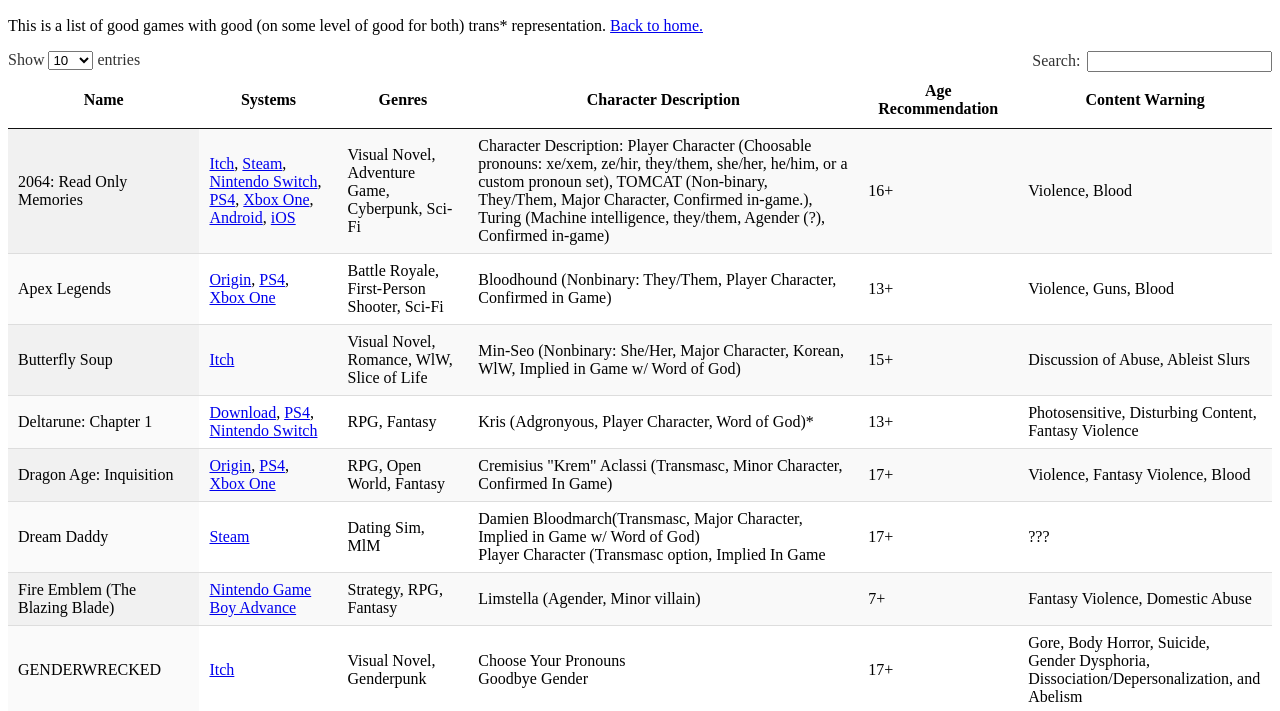
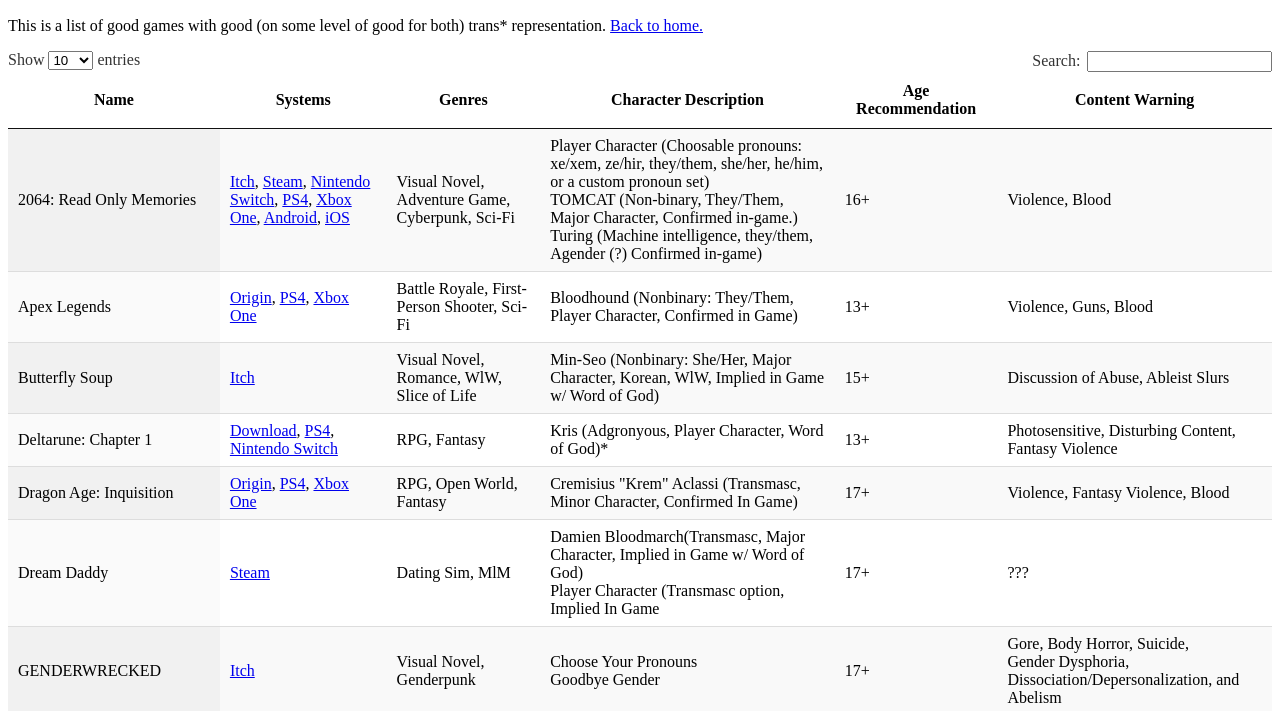
Before and after one commit to thatwannabecat/thatwannabecat.github.io, a plain HTML site: page the_list.html in a window 1280 px wide. Shown: the part 38-749 px from the top of the page. Drawn offline with Linux system fonts and the light colour scheme.

Commit message:
Remove Fire Emblem, Fix formatting on 2064

```diff
--- a/the_list.html
+++ b/the_list.html
@@ -40,7 +40,11 @@
                 <a href="https://apps.apple.com/us/app/read-only-memories-type-m/id1342383410">iOS</a>
             </td>
             <td>Visual Novel, Adventure Game, Cyberpunk, Sci-Fi</td>
-            <td>Character Description: Player Character (Choosable pronouns: xe/xem, ze/hir, they/them, she/her, he/him, or a custom pronoun set), TOMCAT (Non-binary, They/Them, Major Character, Confirmed in-game.), Turing (Machine intelligence, they/them, Agender (?), Confirmed in-game)</td>
+            <td>
+            	<div>Player Character (Choosable pronouns: xe/xem, ze/hir, they/them, she/her, he/him, or a custom pronoun set)</div>
+            	<div>TOMCAT (Non-binary, They/Them, Major Character, Confirmed in-game.)</div>
+            	<div>Turing (Machine intelligence, they/them, Agender (?) Confirmed in-game)</div>
+            </td>
             <td>16+</td>
             <td>Violence, Blood
         </tr>
@@ -274,16 +278,6 @@
             <td>15+</td>
             <td><div>Psychological Horror, Music to induce Panic, Discussion of Abuse,</div><div>Abstract Homophobia, Abstract Transphobia.</div></td>
         </tr>
-        <tr>
-            <td>Fire Emblem (The Blazing Blade)</td>
-            <td>
-                <a href="https://en.wikipedia.org/wiki/Fire_Emblem_(video_game)">Nintendo Game Boy Advance</a>
-            </td>
-            <td>Strategy, RPG, Fantasy</td>
-            <td>Limstella (Agender, Minor villain)</td>
-            <td>7+</td>
-            <td>Fantasy Violence, Domestic Abuse</td>
-        </tr>
     </tbody>
 </table>
 
```
